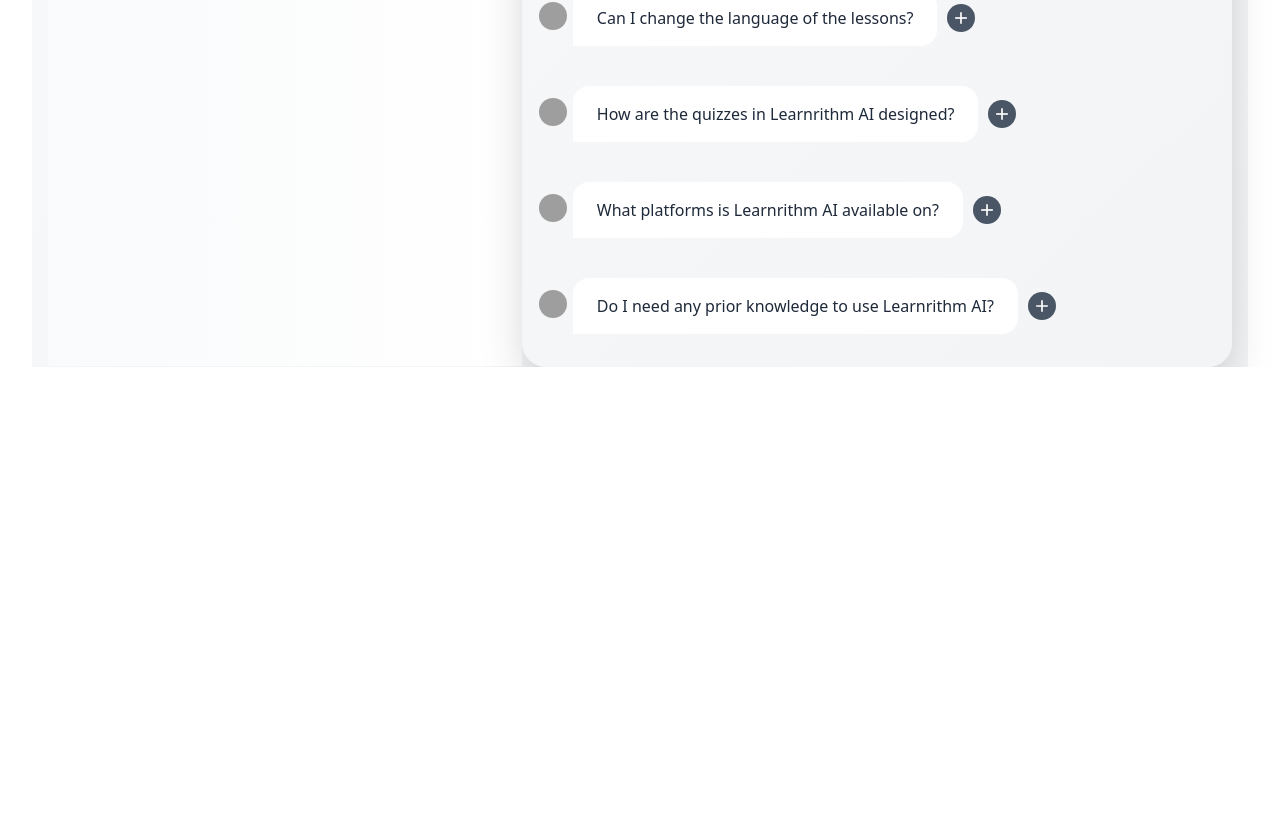
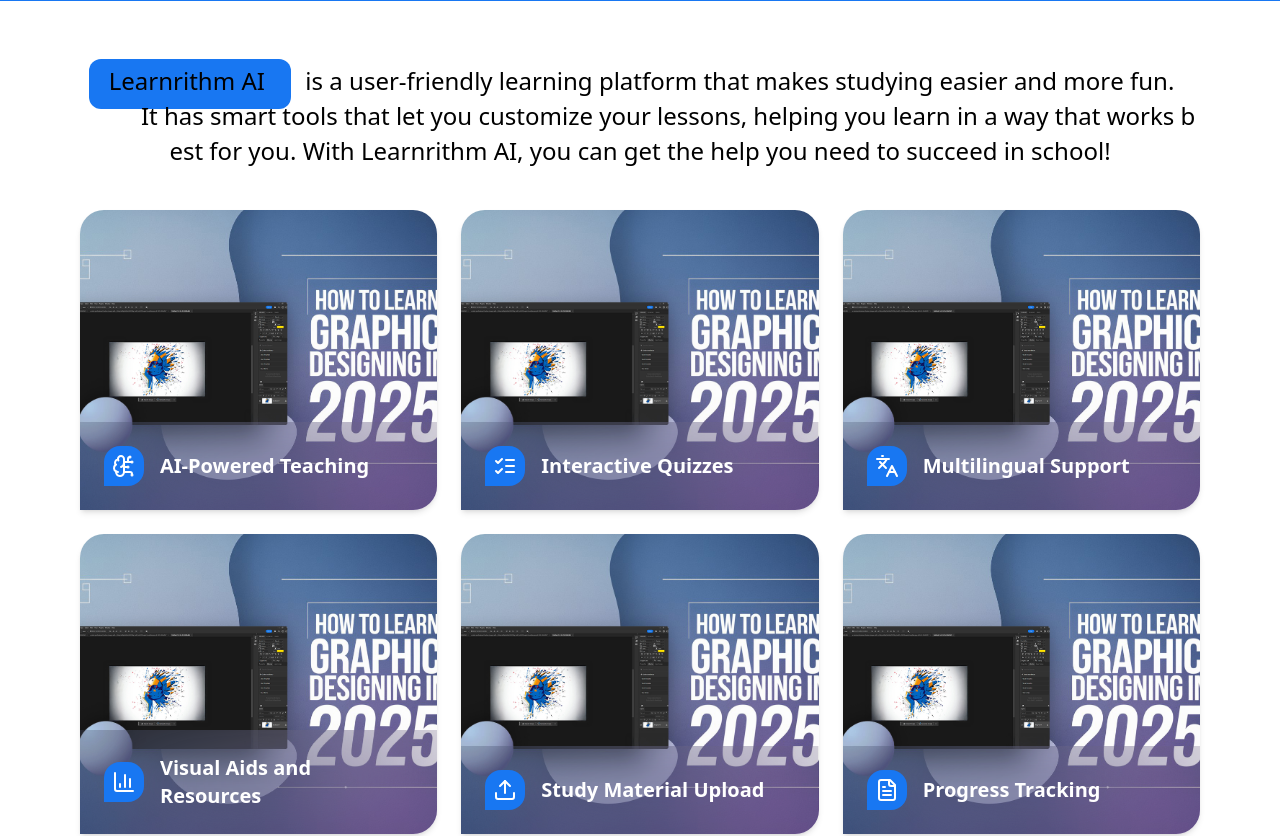
Before and after one commit to wasijatt/learnrithm, a Next.js app: page / in a window 1280 px wide. Shown: the part 799-1635 px from the top of the page. Before the commit the page ends 1166 px from the top, so only its background shows below. Built offline with nearby package versions, Linux system fonts and the light colour scheme; grey boxes are pictures that could not be loaded.

Commit message:
Feature Section

```diff
--- a/package.json
+++ b/package.json
@@ -9,6 +9,7 @@
     "lint": "next lint"
   },
   "dependencies": {
+    "clsx": "^2.1.1",
     "gsap": "^3.13.0",
     "lucide-react": "^0.525.0",
     "next": "15.3.5",
--- a/src/app/Components/AnimatedButton.tsx
+++ b/src/app/Components/AnimatedButton.tsx
@@ -47,6 +47,7 @@
     setIsHovered(false);
     handleMouseLeave();
 
+
     if (borderRef.current) {
       gsap.to(borderRef.current, {
         width: "100%",
--- /dev/null
+++ b/src/app/Components/FeatureCard.tsx
@@ -0,0 +1,65 @@
+
+import React, { MouseEvent } from 'react';
+import { LucideIcon } from 'lucide-react';
+import Image from 'next/image';
+import useAnimatedButton from '../Hooks/AnimatedButtonHook';
+
+type FeatureCardProps = {
+  title: string;
+  Icon: LucideIcon;
+  bgImage: string;
+  innerRef?: (el: HTMLDivElement | null) => void;
+};
+
+const FeatureCard: React.FC<FeatureCardProps> = ({ title, Icon, bgImage, innerRef }) => {
+  const {
+    translateX,
+    translateY,
+    handleMouseMove,
+    handleMouseLeave,
+  } = useAnimatedButton();
+ const dynamicTransform = {
+    transform: `translate(${translateX * 0.05}px, ${translateY * 0.05}px)`,
+  };
+  return (
+    <div
+      ref={innerRef}
+      className="relative overflow-hidden rounded-3xl rounded-bl-[0px]  shadow-md hover:shadow-xl transition-shadow duration-900 h-[300px] flex flex-col justify-end z-0"
+      onMouseMove={(e: MouseEvent<HTMLDivElement>) => handleMouseMove(e)}
+      onMouseLeave={handleMouseLeave}
+    >
+      {/* Background image with animation */}
+      <div
+        className="absolute inset-0 z-0 transition-transform hover:scale-105 duration-300 ease-out"
+       style={dynamicTransform}
+      >
+        <Image
+          src={bgImage}
+          alt={title}
+          layout="fill"
+          objectFit="cover"
+
+          className="  "
+        />
+      </div>
+
+      {/* Icon and title */}
+      <div
+        className="relative z-10 flex items-center gap-4 p-6 bg-[#2f2f2f14] backdrop-blur-3xl transition-transform duration-300 ease-out overflow-hidden"
+       style={dynamicTransform}
+      >
+        <div
+          className="primary-bg  rounded-2xl rounded-bl-[0px] transition-transform duration-300 ease-out"
+
+        >
+          <Icon  style={dynamicTransform} className="text-white  w-10 h-10 p-2" />
+        </div>
+        <h4 style={dynamicTransform} className="font-semibold text-white text-left text-sm md:text-xl">
+          {title}
+        </h4>
+      </div>
+    </div>
+  );
+};
+
+export default FeatureCard;
--- /dev/null
+++ b/src/app/Components/HeadingHover.tsx
@@ -0,0 +1,146 @@
+
+// import React from 'react';
+
+// type HoverTextProps = {
+//   text: string;
+//   className?: string;
+// };
+
+// const HeadingHover: React.FC<HoverTextProps> = ({ text, className = '' }) => {
+//   return (
+//     <h2 className={`inline-block ${className}`}>
+//       {text.split('').map((char, index) => (
+//         <span
+//           key={index}
+//           className=" text-xl md:text-3xl  inline-block transition-all duration-300 hover:text-primary hover:scale-125 hover:text-[#1877F2] font-medium  hover:font-extrabold"
+//         >
+//           {char === ' ' ? '\u00A0' : char}
+//         </span>
+//       ))}
+//     </h2>
+//   );
+// };
+
+// export default HeadingHover;
+
+// 'use client';
+
+// import React, { useState } from 'react';
+// import { clsx } from 'clsx';
+
+// type HoverTextProps = {
+//   text: string;
+//   className?: string;
+//   radius?: number; // Number of characters around the hovered character
+// };
+
+// const HeadingHover: React.FC<HoverTextProps> = ({ text, className = '', radius = 2 }) => {
+//   const [hoverIndex, setHoverIndex] = useState<number | null>(null);
+
+//   return (
+//     <h2 className={clsx('flex flex-wrap ', className)}>
+//       {text.split('').map((char, index) => {
+//         const isInRadius =
+//           hoverIndex !== null && Math.abs(index - hoverIndex) <= radius;
+
+//         return (
+//           <span
+//             key={index}
+//             onMouseEnter={() => setHoverIndex(index)}
+//             onMouseLeave={() => setHoverIndex(null)}
+//             className={clsx(
+//               'text-xl md:text-3xl inline-block transition-all duration-300 ',
+//               isInRadius
+//                 ? 'text-[#1877F2] scale-125 font-extrabold'
+//                 : 'text-black font-medium'
+//             )}
+//           >
+//             {char === ' ' ? '\u00A0' : char}
+//           </span>
+//         );
+//       })}
+//     </h2>
+//   );
+// };
+
+// export default HeadingHover;
+
+
+
+'use client';
+
+import React, { useState, useRef, useEffect } from 'react';
+import clsx from 'clsx';
+
+type HoverTextProps = {
+  text: string;
+  className?: string;
+  radius?: number; // radius in pixels
+};
+
+type CharBox = {
+  char: string;
+  top: number;
+  left: number;
+  index: number;
+};
+
+const HeadingHover: React.FC<HoverTextProps> = ({ text, className = '', radius = 60 }) => {
+  const containerRef = useRef<HTMLDivElement>(null);
+  const [hoveredIndex, setHoveredIndex] = useState<number | null>(null);
+  const [charPositions, setCharPositions] = useState<CharBox[]>([]);
+
+  useEffect(() => {
+    const chars = Array.from(containerRef.current?.querySelectorAll('span.char') || []);
+    const updated: CharBox[] = chars.map((charEl, index) => {
+      const rect = charEl.getBoundingClientRect();
+      const containerRect = containerRef.current!.getBoundingClientRect();
+      return {
+        char: charEl.textContent || '',
+        top: rect.top - containerRect.top,
+        left: rect.left - containerRect.left,
+        index,
+      };
+    });
+    setCharPositions(updated);
+  }, [text]);
+
+  const getDistance = (a: CharBox, b: CharBox) => {
+    return Math.sqrt(
+      Math.pow(a.top - b.top, 2) + Math.pow(a.left - b.left, 2)
+    );
+  };
+
+  return (
+    <div
+      ref={containerRef}
+      className={clsx('flex flex-wrap leading-[1.7] md:leading-[2]', className)}
+    >
+      {text.split('').map((char, index) => {
+        const isActive =
+          hoveredIndex !== null &&
+          getDistance(charPositions[index] || { top: 0, left: 0, index, char: '' }, charPositions[hoveredIndex]) <=
+            radius;
+
+        return (
+         <span
+  key={index}
+  className={clsx(
+    "char text-xl md:text-2xl inline-block transition-all duration-300",
+    isActive
+      ? "text-black scale-125 font-extrabold p-[1px]"
+      : "text-black font-medium"
+  )}
+  onMouseEnter={() => setHoveredIndex(index)}
+  onMouseLeave={() => setHoveredIndex(null)}
+>
+  {char === " " ? "\u00A0" : char}
+</span>
+
+        );
+      })}
+    </div>
+  );
+};
+
+export default HeadingHover;
--- a/src/app/Components/KeyFeatures.tsx
+++ b/src/app/Components/KeyFeatures.tsx
@@ -1,95 +1,113 @@
-// "use client"
-// import React, { useEffect, useRef } from 'react';
-// import { gsap } from 'gsap';
-// import { ScrollTrigger } from 'gsap/ScrollTrigger';
-// gsap.registerPlugin(ScrollTrigger);
+'use client';
+import React, { useEffect, useRef } from 'react';
+import { gsap } from 'gsap';
+import { ScrollTrigger } from 'gsap/ScrollTrigger';
+import FeatureCard from './FeatureCard';
+import AnimatedButton from './AnimatedButton';
+import HeadingHover from './HeadingHover';
+import {
+    BrainCircuit,
+    FileText,
+    Languages,
+    BarChart3,
+    Upload,
+    ListChecks,
+} from 'lucide-react';
 
-// const features = [
-//   {
-//     icon: '/icons/ai.svg',
-//     title: 'AI-Powered Teaching',
-//   },
-//   {
-//     icon: '/icons/quizzes.svg',
-//     title: 'Interactive Quizzes',
-//   },
-//   {
-//     icon: '/icons/multilingual.svg',
-//     title: 'Multilingual Support',
-//   },
-//   {
-//     icon: '/icons/visual.svg',
-//     title: 'Visual Aids and Resources',
-//   },
-//   {
-//     icon: '/icons/upload.svg',
-//     title: 'Study Material Upload',
-//   },
-//   {
-//     icon: '/icons/progress.svg',
-//     title: 'Progress Tracking',
-//   },
-//   {
-//     icon: '/icons/path.svg',
-//     title: 'Personalized Learning Path',
-//   },
-// ];
+gsap.registerPlugin(ScrollTrigger);
 
-// const KeyFeatures = () => {
-//   const cardsRef = useRef<HTMLDivElement[]>([]);
+const features = [
+    {
+        title: 'AI-Powered Teaching',
+        Icon: BrainCircuit,
+        bgImage: '/How to Learn Graphic Designing in 2025-getimagin desigagency iuk.jpg',
+    },
+    {
+        title: 'Interactive Quizzes',
+        Icon: ListChecks,
+        bgImage: '/How to Learn Graphic Designing in 2025-getimagin desigagency iuk.jpg',
 
-//   useEffect(() => {
-//     cardsRef.current.forEach((card, i) => {
-//       gsap.fromTo(
-//         card,
-//         { y: 50, opacity: 0 },
-//         {
-//           y: 0,
-//           opacity: 1,
-//           duration: 0.8,
-//           delay: i * 0.15,
-//           ease: 'power3.out',
-//           scrollTrigger: {
-//             trigger: card,
-//             start: 'top 90%',
-//           },
-//         }
-//       );
-//     });
-//   }, []);
+    },
+    {
+        title: 'Multilingual Support',
+        Icon: Languages,
+        bgImage: '/How to Learn Graphic Designing in 2025-getimagin desigagency iuk.jpg',
 
-//   return (
-//     <section className="px-6 md:px-20 py-16 max-w-7xl mx-auto text-center">
-//       <p className="text-[#0E65F0] font-medium text-sm mb-2">● KEY FEATURES</p>
-//       <h2 className="text-3xl md:text-4xl font-semibold leading-relaxed mb-6">
-//         <span className="font-bold">Learnrithm AI</span> is a user-friendly learning platform that makes studying easier and more fun. <br className="hidden md:block" /> It has <span className="font-bold">smart tools</span> that let you <span className="font-bold">customize your lessons</span>, helping you learn in a way that works best for you. With Learnrithm AI, you can get the help you need to <span className="font-bold">succeed in school!</span>
-//       </h2>
+    },
+    {
+        title: 'Visual Aids and Resources',
+        Icon: BarChart3,
+        bgImage: '/How to Learn Graphic Designing in 2025-getimagin desigagency iuk.jpg',
 
-//       <div className="grid grid-cols-1 sm:grid-cols-2 md:grid-cols-3 gap-6 mt-10">
-//         {features.map((feature, idx) => (
-//           <div
-//             key={idx}
-//             ref={(el) => (cardsRef.current[idx] = el!)}
-//             className="bg-[#F4E6E2] p-6 rounded-xl flex flex-col items-start gap-4 shadow-md hover:shadow-xl transition-shadow duration-300 h-44 justify-center"
-//           >
-//             <div className="bg-[#0E65F0] p-2 rounded-full">
-//               <img src={feature.icon} alt={feature.title} className="w-6 h-6" />
-//             </div>
-//             <h4 className="font-semibold text-left text-sm md:text-base text-black">
-//               {feature.title}
-//             </h4>
-//           </div>
-//         ))}
-//         <div className="flex items-center justify-center">
-//           <button className="bg-[#F4E6E2] hover:bg-[#f3d9d2] transition p-3 rounded-full">
-//             <svg width="18" height="18" fill="#0E65F0" viewBox="0 0 24 24">
-//               <path d="M13 5l7 7-7 7M5 12h14" stroke="#0E65F0" strokeWidth="2" strokeLinecap="round" strokeLinejoin="round" />
-//             </svg>
-//           </button>
-//         </div>
-//       </div>
-//     </section>
-//   );
-// };
+    },
+    {
+        title: 'Study Material Upload',
+        Icon: Upload,
+        bgImage: '/How to Learn Graphic Designing in 2025-getimagin desigagency iuk.jpg',
 
-// export default KeyFeatures;
+    },
+    {
+        title: 'Progress Tracking',
+        Icon: FileText,
+        bgImage: '/How to Learn Graphic Designing in 2025-getimagin desigagency iuk.jpg',
+
+    },
+];
+
+const KeyFeatures = () => {
+    const cardsRef = useRef<(HTMLDivElement | null)[]>([]);
+
+    useEffect(() => {
+        cardsRef.current.forEach((card, i) => {
+            if (!card) return;
+            gsap.fromTo(
+                card,
+                { y: 100 },
+                {
+                    y: 0,
+
+                    duration: 1.2,
+                    delay: i * 0.15,
+                    ease: 'power3.out',
+                    stagger: 0.5,
+                    scrollTrigger: {
+                        trigger: card,
+                        start: 'top 80%',
+                        // scrub: true,
+
+                    },
+                }
+            );
+        });
+    }, []);
+
+    return (
+        <section className="px-6 md:px-20 py-16 max-w-7xl mx-auto text-center">
+
+            <HeadingHover className='inline font-bold primary-bg py-3.5 px-5 rounded-xl !text-white md:m-2  ' text='Learnrithm AI ' />
+            <HeadingHover radius={35} className='inline  ' text=' is a user-friendly learning platform that makes studying easier and more fun.
+             It has smart tools that let you customize your lessons, helping you learn in a way that works best for you. With Learnrithm AI, you can get the help you need to succeed in school!'/>
+
+            <div className="grid grid-cols-1 sm:grid-cols-2 md:grid-cols-3 gap-6 mt-10">
+                {features.map((feature, idx) => (
+                    <FeatureCard
+                        key={idx}
+                        title={feature.title}
+                        Icon={feature.Icon}
+                        bgImage={feature.bgImage}
+                       innerRef={(el) => (cardsRef.current[idx] = el)}
+
+                    />
+                ))}
+            </div>
+
+            <AnimatedButton
+                className="hidden mx-auto mt-10 text-[#151617] bg-white shadow-xl font-bold"
+                href="/"
+                content="Explore more Features"
+            />
+        </section>
+    );
+};
+
+export default KeyFeatures;
--- a/src/app/Hooks/AnimatedButtonHook.ts
+++ b/src/app/Hooks/AnimatedButtonHook.ts
@@ -1,12 +1,13 @@
 "use client";
-import { useState, MouseEvent } from "react";
+import React from "react";
+import { useState } from "react";
 
 const useAnimatedButton = () => {
   const [isHovered, setIsHovered] = useState(false);
   const [translateX, setTranslateX] = useState(0);
   const [translateY, setTranslateY] = useState(0);
 
-  const handleMouseMove = (e: MouseEvent<HTMLAnchorElement>) => {
+  const handleMouseMove = <T extends HTMLElement>(e: React.MouseEvent<T>) => {
   const rect = e.currentTarget.getBoundingClientRect();
   const x = e.clientX - rect.left - rect.width / 2;
   const y = e.clientY - rect.top - rect.height / 2;
@@ -14,7 +15,8 @@
   setTranslateY(y * 0.8);
 };
 
-  const handleMouseLeave = () => {
+
+  const handleMouseLeave =  () => {
     setIsHovered(false);
     setTranslateX(0);
     setTranslateY(0);
--- a/src/app/page.tsx
+++ b/src/app/page.tsx
@@ -1,12 +1,13 @@
 
 import FAQSection from "./Components/FAQSection"
 // import Testimonials from "./Components/Testimonials";
-// import KeyFeatures from "./Components/KeyFeatures";
+import KeyFeatures from "./Components/KeyFeatures";
+
 export default function Home() {
   return (
   <div className="flex justify-center items-center flex-col  w-full">
-
-    {/* <KeyFeatures /> */}
+   <div className="w-full h-[100vh] primary-bg "></div>
+    <KeyFeatures />
     {/* <Testimonials /> */}
     <FAQSection />
   </div>
--- a/src/app/types/AnimatedButtonType.ts
+++ b/src/app/types/AnimatedButtonType.ts
@@ -1,6 +1,3 @@
-// types/AnimatedButtonTypes.ts
-
-import React from "react";
 
 export interface AnimatedButtonProps {
   href: string;
--- a/src/app/types/FAQ.ts
+++ b/src/app/types/FAQ.ts
@@ -1,4 +1,3 @@
-// src/types/faq.d.ts
 
 export interface FAQItem {
     question: string;
```
Also changed, not shown: public/How to Learn Graphic Designing in 2025-getimagin desigagency iuk.jpg (added), 1 other file (tests, documents, lock files or other folders). Lines whose indentation alone changed are shown as unchanged.
